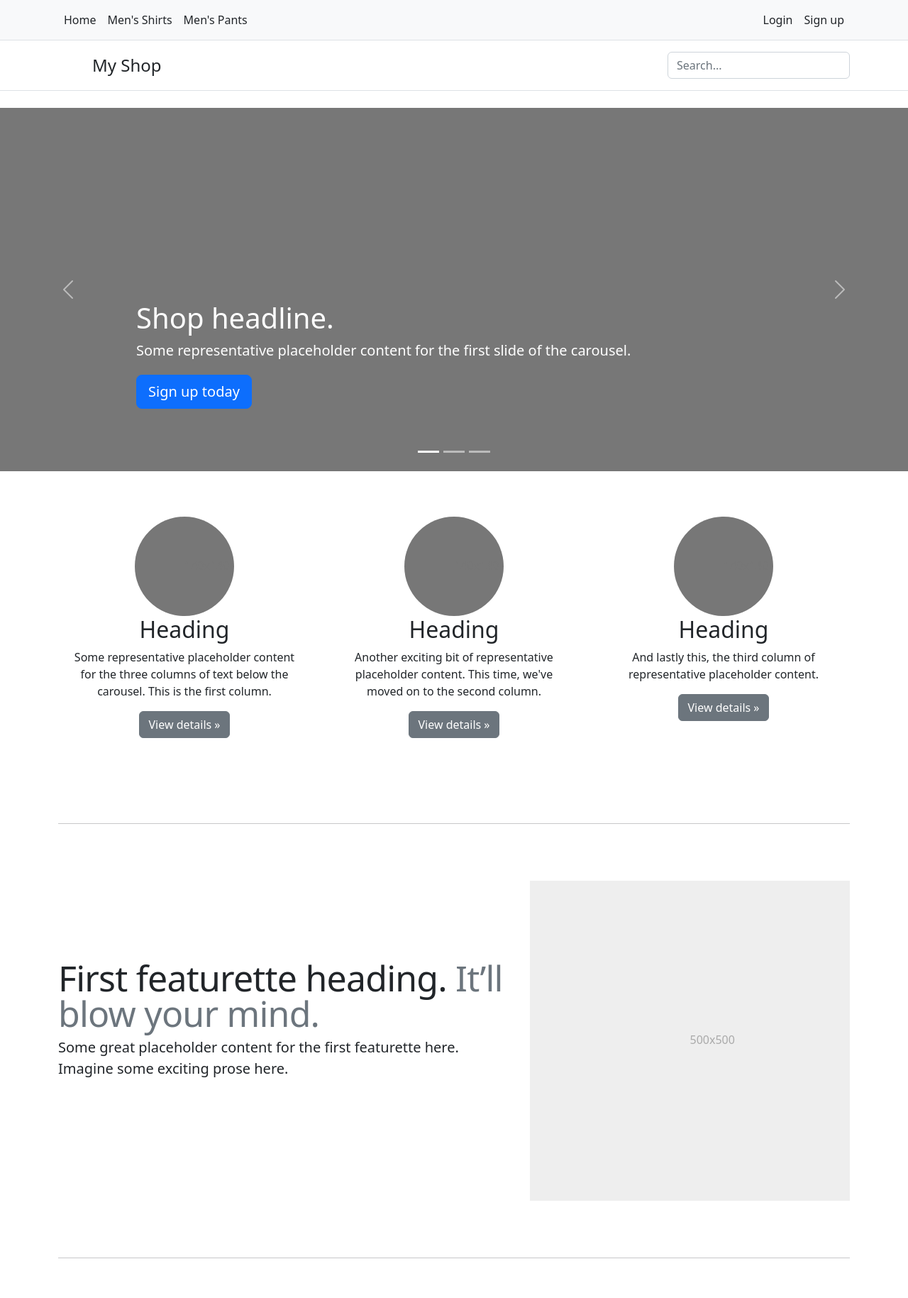
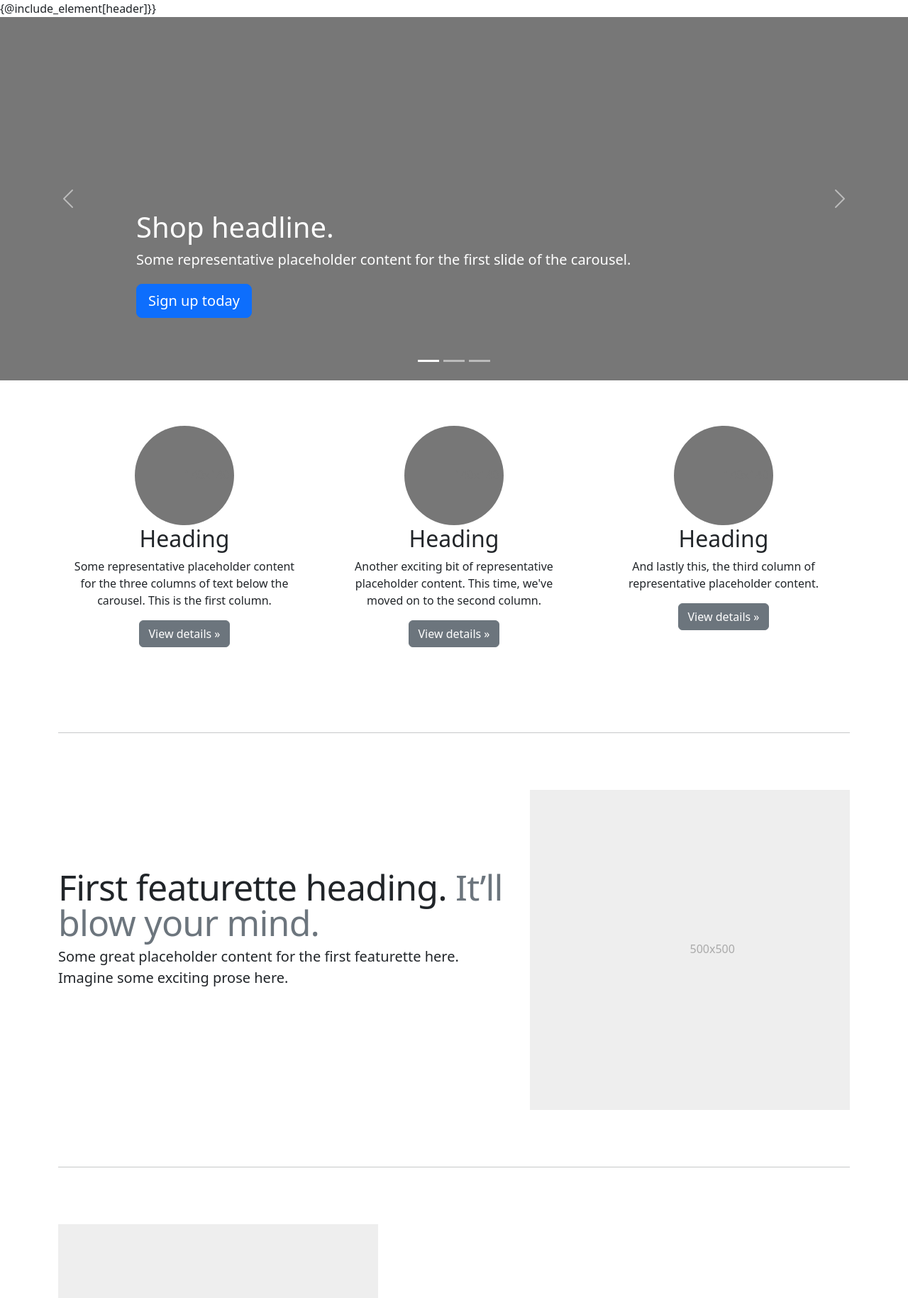
Before and after one commit to alek-v/my_shop, a PHP site: page /app/view/index.php in a window 1280 px wide. Shown: the top 1829 px of the page at 71% size. Run offline with PHP 8.4, Linux system fonts and the light colour scheme.

Commit message:
feat: Add option to move page elements (header, footer...) im separate file and include them on the page

```diff
--- a/app/view/index.php
+++ b/app/view/index.php
@@ -81,30 +81,7 @@
     </head>
     <body>
         <!-- header -->
-        <nav class="py-2 bg-light border-bottom">
-            <div class="container d-flex flex-wrap">
-                <ul class="nav me-auto">
-                    <li class="nav-item"><a href="/" class="nav-link link-dark px-2 active" aria-current="page">Home</a></li>
-                    <li class="nav-item"><a href="/category/mens_shirts" class="nav-link link-dark px-2">Men's Shirts</a></li>
-                    <li class="nav-item"><a href="/category/mens_pants" class="nav-link link-dark px-2">Men's Pants</a></li>
-                </ul>
-                <ul class="nav">
-                    <li class="nav-item"><a href="#" class="nav-link link-dark px-2">Login</a></li>
-                    <li class="nav-item"><a href="#" class="nav-link link-dark px-2">Sign up</a></li>
-                </ul>
-            </div>
-        </nav>
-        <header class="py-3 mb-4 border-bottom">
-            <div class="container d-flex flex-wrap justify-content-center">
-                <a href="/" class="d-flex align-items-center mb-3 mb-lg-0 me-lg-auto text-dark text-decoration-none">
-                    <svg class="bi me-2" width="40" height="32"><use xlink:href="#bootstrap"/></svg>
-                    <span class="fs-4">My Shop</span>
-                </a>
-                <form class="col-12 col-lg-auto mb-3 mb-lg-0" role="search">
-                    <input type="search" class="form-control" placeholder="Search..." aria-label="Search">
-                </form>
-            </div>
-        </header>
+        {@include_element[header]}}
         <!-- carousel -->
         <main>
             <div id="myCarousel" class="carousel slide" data-bs-ride="carousel">
@@ -240,10 +217,7 @@
 
 
             <!-- FOOTER -->
-            <footer class="container">
-                <p class="float-end"><a href="#">Back to top</a></p>
-                <p>&copy; 2017–2022 Company, Inc. &middot; <a href="#">Privacy</a> &middot; <a href="#">Terms</a></p>
-            </footer>
+            {@include_element[footer]}}
         </main>
         <script src="https://cdn.jsdelivr.net/npm/bootstrap@5.2.2/dist/js/bootstrap.bundle.min.js" integrity="sha384-OERcA2EqjJCMA+/3y+gxIOqMEjwtxJY7qPCqsdltbNJuaOe923+mo//f6V8Qbsw3" crossorigin="anonymous"></script>
     </body>
--- /dev/null
+++ b/app/view/page_elements/footer.php
@@ -0,0 +1,4 @@
+        <footer class="container">
+            <p class="float-end"><a href="#">Back to top</a></p>
+            <p>&copy; 2017–2022 Company, Inc. &middot; <a href="#">Privacy</a> &middot; <a href="#">Terms</a></p>
+        </footer>
```
Also changed, not shown: app/classes/ProcessPage.php (+21 -0 lines), app/view/category.php (+3 -32 lines), app/view/page_elements/header.php (added, +24 -0 lines).
